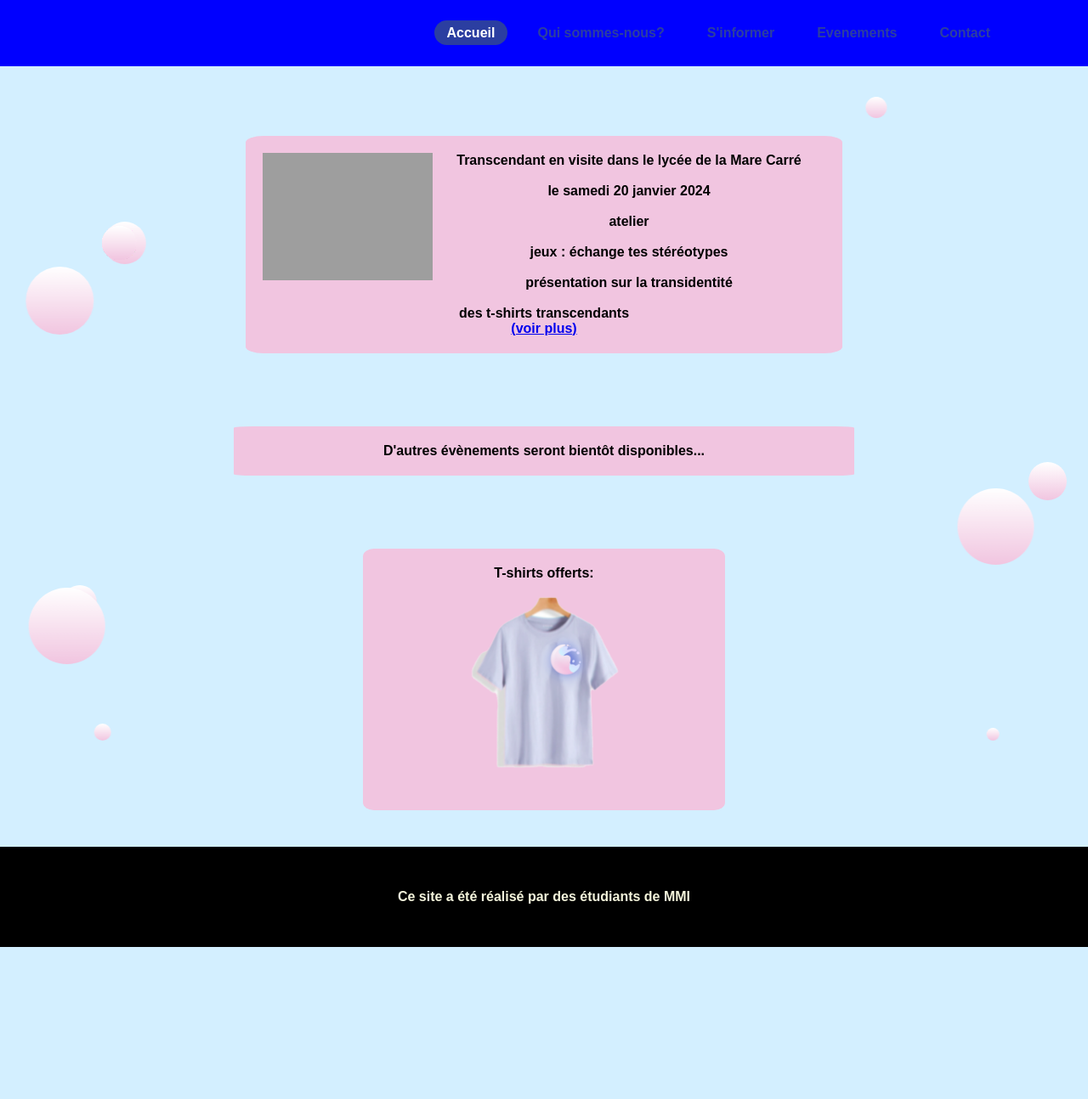
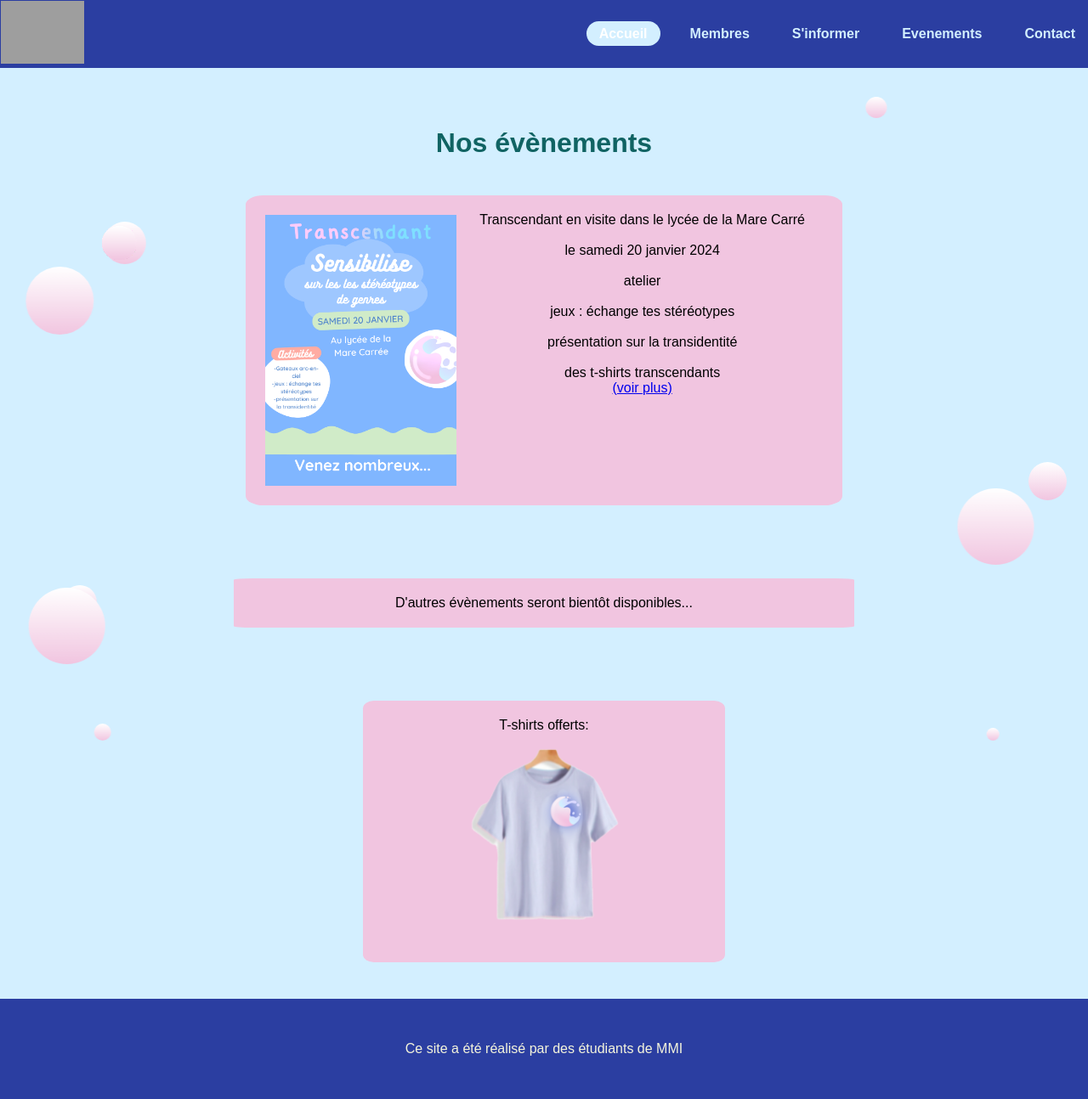
Before and after one commit to Floramvs/SAE, a PHP site: page /SAE/evenements.php in a window 1280 px wide. Shown: the whole page at 85% size. Before the commit the page ends 1115 px from the top, so only its background shows below. Run offline with PHP 8.4, Linux system fonts and the light colour scheme; some web fonts are replaced; grey boxes are pictures that could not be loaded.

Commit message:
header et footer

```diff
--- a/app/view/common/header.php
+++ b/app/view/common/header.php
@@ -9,14 +9,14 @@
 <body>
 <a name="haut"></a>
 		<header>
-			<a href="#" class="logo">  </a>
+			<a href="accueil.php"><img id="logo" src="public/images/logo transcendant"></a>
 
 			<ul>
-				<li><a href="accueil.html" class="active">Accueil</a></li>
-				<li><a href="qsn.html">Qui sommes-nous?</a></li>
-				<li><a href="informer.html">S'informer</a></li>
-				<li><a href="event.html">Evenements</a></li>
-				<li><a href="contact.html">Contact</a></li>
+				<li><a href="accueil.php" class="active">Accueil</a></li>
+				<li><a href="équipe.php">Membres</a></li>
+				<li><a href="informer.php">S'informer</a></li>
+				<li><a href="evenements.php">Evenements</a></li>
+				<li><a href="contact.php">Contact</a></li>
 			</ul>
 		</header>
 </body>
--- a/evenements.php
+++ b/evenements.php
@@ -3,11 +3,12 @@
 <head>
     <meta charset="UTF-8">
     <meta name="viewport" content="width=device-width, initial-scale=1.0">
-    <title>Transcendant</title>
+    <title>Evènements</title>
     <link rel="stylesheet" href="public/css/evenements.css">
 </head>
 <body>
-  <?php include "app/view/common/header.php" ?>
+    <?php include "app/view/common/header.php" ?>
+
   <main>
       <H1>Nos évènements</H1>
       <section>
@@ -15,6 +16,7 @@
 
 $nos_evenements = [
     1 => [
+      "affiche"=> "sensibilise.png",
       "intitulé"=>"Transcendant en visite dans le lycée de la Mare Carré",
       "date"=>"le samedi 20 janvier 2024",
     "programme"=>["atelier"=>"atelier","jeux"=>"jeux : échange tes stéréotypes","présentation sur la transidentité"=>"présentation sur la transidentité"],
@@ -26,13 +28,12 @@ $nos_evenements = [
 foreach ($nos_evenements as $evenement) : ?>
     <div class="carte">
     <?php
-    if (isset($evenement['affiche'])){
-        $affiche = 'public/images/affiche/affiche_1';
-    } else {
-        $affiche = '';
-    }
+           if (isset($evenement['affiche'])) {
+           $affiche =  $evenement['affiche'];
+          } else {
+          $affiche = '';}
     ?>
-    <figure><img class="affiche" src="public/images/<?= $affiche ?>" alt="affiche sensibilise"></figure>
+    <figure><img class="affiche" src="./public/images/affiches/<?=$affiche ?>" alt="affiche sensibilise"></figure>
     <div class="infos">
       <p><?=$evenement['intitulé'] ?></p><br>
       <p><?= $evenement['date'] ?></p><br>
--- a/public/css/evenements.css
+++ b/public/css/evenements.css
@@ -22,12 +22,13 @@ H1{
     text-align:center;
     font-family:Autour one, Arial, sans-serif;
     color:rgb(16, 99, 99);
-    margin:40px;
+    margin-top:150px;
 }
 
 .affiche{
-    width:200px;
+    width:34%;
     float:left;
+    margin:3px;
 }
 
 
--- a/public/css/footer.css
+++ b/public/css/footer.css
@@ -1,5 +1,5 @@
 footer{
-    background-color: black;
+    background-color: #2B3EA1;
     padding:50px;
     color: beige;
 }
--- a/public/css/header.css
+++ b/public/css/header.css
@@ -3,9 +3,6 @@
     margin: 0;
     padding: 0;
     box-sizing: border-box;
-    font-family: 'poppinsbold', sans-serif;
-    font-weight: 700;
-    font-style: normal;
 }
 
 header {
@@ -13,12 +10,10 @@ header {
     top: 0;
     left: 0;
     width: 100%;
-    padding: 30px 100px;
     display: flex;
     justify-content: space-between;
     align-items: center;
-    z-index: 10000;
-    background-color: blue;
+    background-color: #2B3EA1;
 }
 
 
@@ -26,6 +21,8 @@ header ul {
     display: flex;
     justify-content: center;
     align-items: center;
+    font-family: 'poppinsbold', sans-serif;
+    font-weight: 700;
 }
 
 header ul li {
@@ -36,13 +33,18 @@ header ul li {
 header ul li a {
     text-decoration: none;
     padding: 6px 15px;
-    color: #2b3ea1;
+    color: #D3EFFF;
     border-radius: 20px;
 }
 
 header ul li a:hover,
 header ul li a.active
 {
-    background: #2b3ea1;
+    background: #D3EFFF;
     color: #ffffff;
 }
+
+#logo{
+    width:100px;
+    padding:1px;
+}
--- a/équipe.php
+++ b/équipe.php
@@ -82,7 +82,7 @@ echo '</div>';
         }
         ?>
 
-        <figure class="photo"><img src="./membersimages/<?= $photo ?>" alt="photo">
+        <figure class="photo"><img src="./images/<?= $photo ?>" alt="photo">
         </figure>
         <div class="infos">
           <p class="nom"><?= $eleve['prenom'] ?> <span><?= $eleve['nom'] ?></span></p>
```
Also changed, not shown: public/images/affiche/logo transcendant.png (deleted), public/images/affiches/sensibilise.png (renamed from public/images/affiche/affiche_1.png), public/images/logo transcendant.png.
